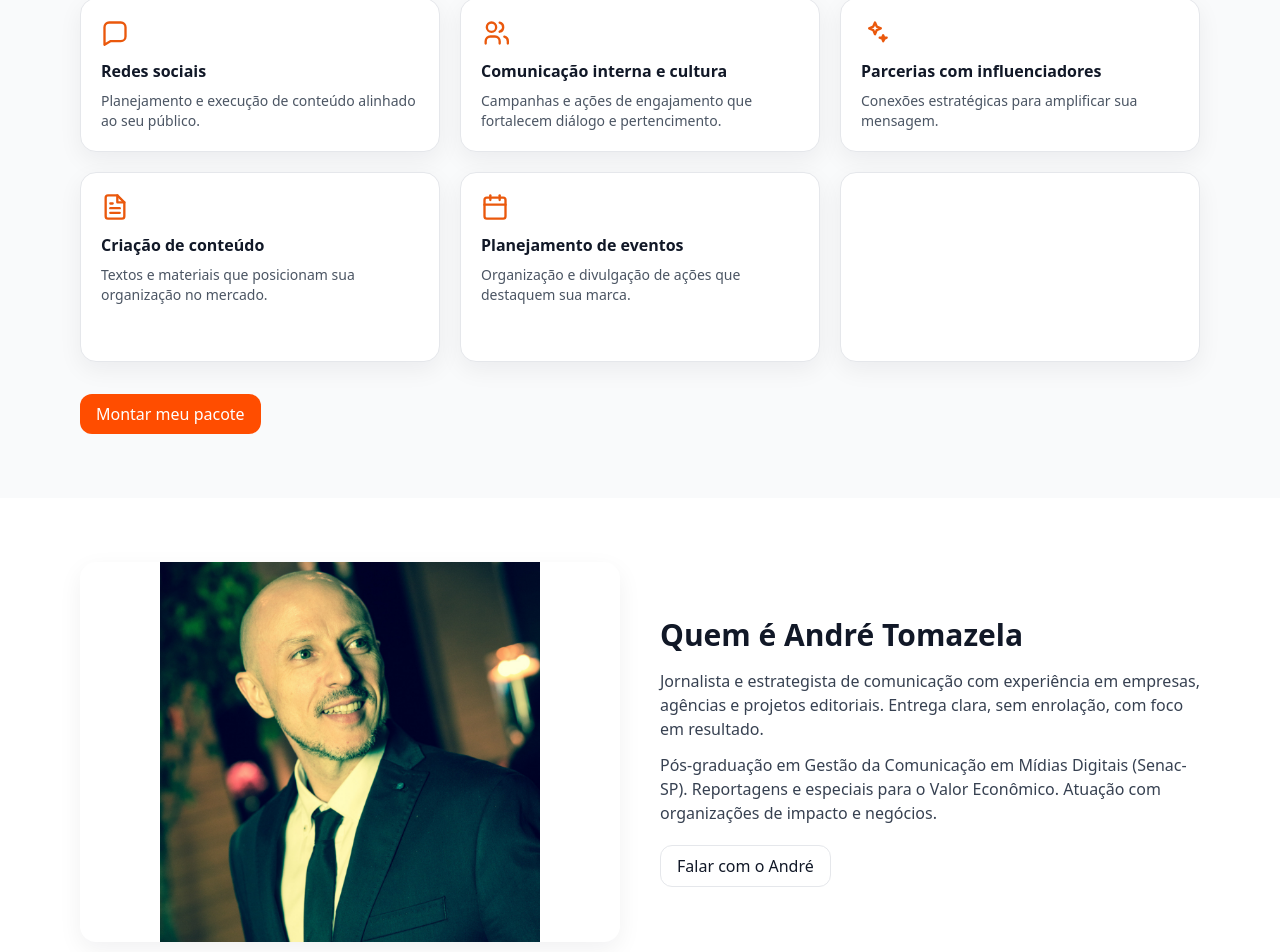
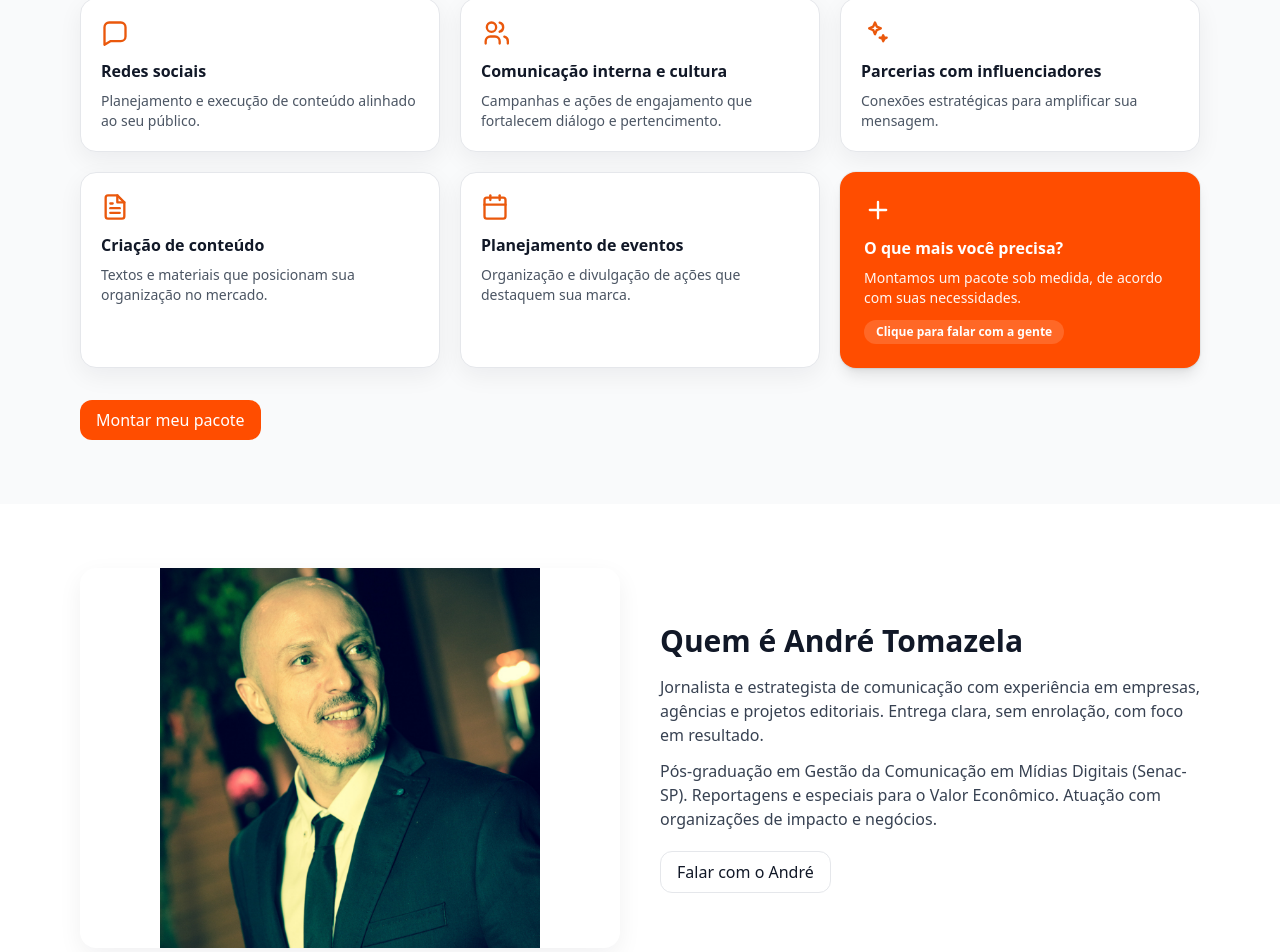
Before and after one commit to andretomazela-dev/manifesto, a Next.js app: page / in a window 1280 px wide. Shown: the part 1042-1994 px from the top of the page. Built offline with nearby package versions, Linux system fonts and the light colour scheme.

Commit message:
Update page.jsx

```diff
--- a/app/page.jsx
+++ b/app/page.jsx
@@ -2,7 +2,6 @@
 import { useState, useEffect } from "react";
 import Header from "@/components/Header";
 import Footer from "@/components/Footer";
-import Link from "next/link";
 
 export default function Home() {
   const [sent, setSent] = useState(false);
@@ -68,7 +67,7 @@ export default function Home() {
           <h1 className="text-3xl md:text-5xl font-extrabold leading-tight">
             Comunicação sob medida para marcas e organizações de impacto.
           </h1>
-          <p className="mt-4 text-lg text-gray-700">
+        <p className="mt-4 text-lg text-gray-700">
             Estratégia que posiciona, conteúdo que entrega e relações que abrem
             portas. Clareza, método e impacto em cada projeto.
           </p>
@@ -102,7 +101,7 @@ export default function Home() {
         </div>
       </section>
 
-      {/* SERVIÇOS v2.0 */}
+      {/* SERVIÇOS */}
       <section id="servicos" className="bg-gray-50 py-14 md:py-16 scroll-mt-28">
         <div className="container">
           <h2 className="text-2xl md:text-3xl font-bold">
@@ -115,7 +114,7 @@ export default function Home() {
           </p>
 
           <div className="mt-8 grid sm:grid-cols-2 lg:grid-cols-3 gap-5">
-            {/* 1. Posicionamento e narrativas de marca */}
+            {/* 1 */}
             <div className="card">
               <div className="mb-3 text-orange-600">
                 <svg width="28" height="28" viewBox="0 0 24 24" fill="none" stroke="currentColor" strokeWidth="2" strokeLinecap="round" strokeLinejoin="round">
@@ -131,7 +130,7 @@ export default function Home() {
               </p>
             </div>
 
-            {/* 2. Relações com a imprensa */}
+            {/* 2 */}
             <div className="card">
               <div className="mb-3 text-orange-600">
                 <svg width="28" height="28" viewBox="0 0 24 24" fill="none" stroke="currentColor" strokeWidth="2" strokeLinecap="round" strokeLinejoin="round">
@@ -149,7 +148,7 @@ export default function Home() {
               </p>
             </div>
 
-            {/* 3. Estratégia e reputação */}
+            {/* 3 */}
             <div className="card">
               <div className="mb-3 text-orange-600">
                 <svg width="28" height="28" viewBox="0 0 24 24" fill="none" stroke="currentColor" strokeWidth="2" strokeLinecap="round" strokeLinejoin="round">
@@ -164,7 +163,7 @@ export default function Home() {
               </p>
             </div>
 
-            {/* 4. Redes sociais */}
+            {/* 4 */}
             <div className="card">
               <div className="mb-3 text-orange-600">
                 <svg width="28" height="28" viewBox="0 0 24 24" fill="none" stroke="currentColor" strokeWidth="2" strokeLinecap="round" strokeLinejoin="round">
@@ -177,7 +176,7 @@ export default function Home() {
               </p>
             </div>
 
-            {/* 5. Comunicação interna e cultura */}
+            {/* 5 */}
             <div className="card">
               <div className="mb-3 text-orange-600">
                 <svg width="28" height="28" viewBox="0 0 24 24" fill="none" stroke="currentColor" strokeWidth="2" strokeLinecap="round" strokeLinejoin="round">
@@ -194,7 +193,7 @@ export default function Home() {
               </p>
             </div>
 
-            {/* 6. Parcerias com influenciadores */}
+            {/* 6 */}
             <div className="card">
               <div className="mb-3 text-orange-600">
                 <svg width="28" height="28" viewBox="0 0 24 24" fill="none" stroke="currentColor" strokeWidth="2" strokeLinecap="round" strokeLinejoin="round">
@@ -208,7 +207,7 @@ export default function Home() {
               </p>
             </div>
 
-            {/* 7. Criação de conteúdo */}
+            {/* 7 */}
             <div className="card">
               <div className="mb-3 text-orange-600">
                 <svg width="28" height="28" viewBox="0 0 24 24" fill="none" stroke="currentColor" strokeWidth="2" strokeLinecap="round" strokeLinejoin="round">
@@ -225,7 +224,7 @@ export default function Home() {
               </p>
             </div>
 
-            {/* 8. Planejamento de eventos */}
+            {/* 8 */}
             <div className="card">
               <div className="mb-3 text-orange-600">
                 <svg width="28" height="28" viewBox="0 0 24 24" fill="none" stroke="currentColor" strokeWidth="2" strokeLinecap="round" strokeLinejoin="round">
@@ -241,9 +240,9 @@ export default function Home() {
               </p>
             </div>
 
-            {/* 9. CTA destacado – opção 3 (invertido) */}
+            {/* 9 — CTA invertido, sem usar .card */}
             <div
-              className="card bg-[#FF4D00] text-white shadow-lg hover:opacity-90 transition cursor-pointer"
+              className="rounded-2xl p-6 bg-[#FF4D00] text-white shadow-lg hover:opacity-90 transition cursor-pointer ring-1 ring-black/5 focus:outline-none focus:ring-2 focus:ring-offset-2 focus:ring-[#FF4D00]"
               role="button"
               tabIndex={0}
               onClick={() => scrollToId("#contato")}
@@ -265,7 +264,7 @@ export default function Home() {
                 </svg>
               </div>
               <h3 className="font-semibold">O que mais você precisa?</h3>
-              <p className="text-sm mt-2 opacity-90">
+              <p className="text-sm mt-2 opacity-95">
                 Montamos um pacote sob medida, de acordo com suas necessidades.
               </p>
               <span className="mt-3 inline-block text-xs font-semibold bg-white/15 rounded-full px-3 py-1">
```
